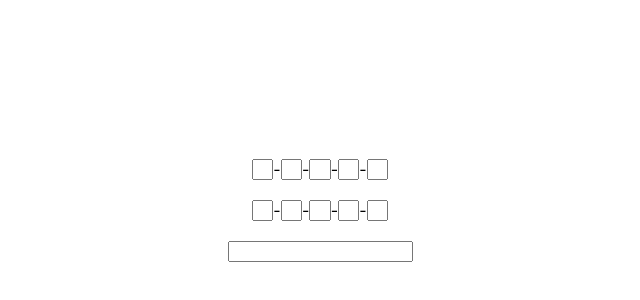
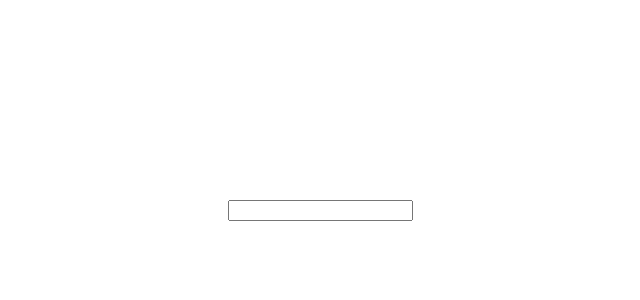
Before and after one commit to romka008/react-otp-input-example, a React (Create React App) app: page / in a window 1280 px wide. Shown: the part 190-490 px from the top of the page, without its empty margins (320-960 px from the left). Built offline with nearby package versions, Linux system fonts and the light colour scheme.

Commit message:
Убрал библиотеку otp-input для проверки автокомплита у самого инпута

```diff
--- a/src/App.tsx
+++ b/src/App.tsx
@@ -8,7 +8,7 @@ export default function App() {
 
     return (
         <div className="wrapper">
-            <OtpInput
+            {/* <OtpInput
                 value={otp}
                 onChange={setOtp}
                 inputType="number"
@@ -23,7 +23,7 @@ export default function App() {
                 numInputs={5}
                 renderSeparator={<span>-</span>}
                 renderInput={props => <input {...props} />}
-            />
+            /> */}
             <input type="text" autoComplete="one-time-code" />
         </div>
     );
```
